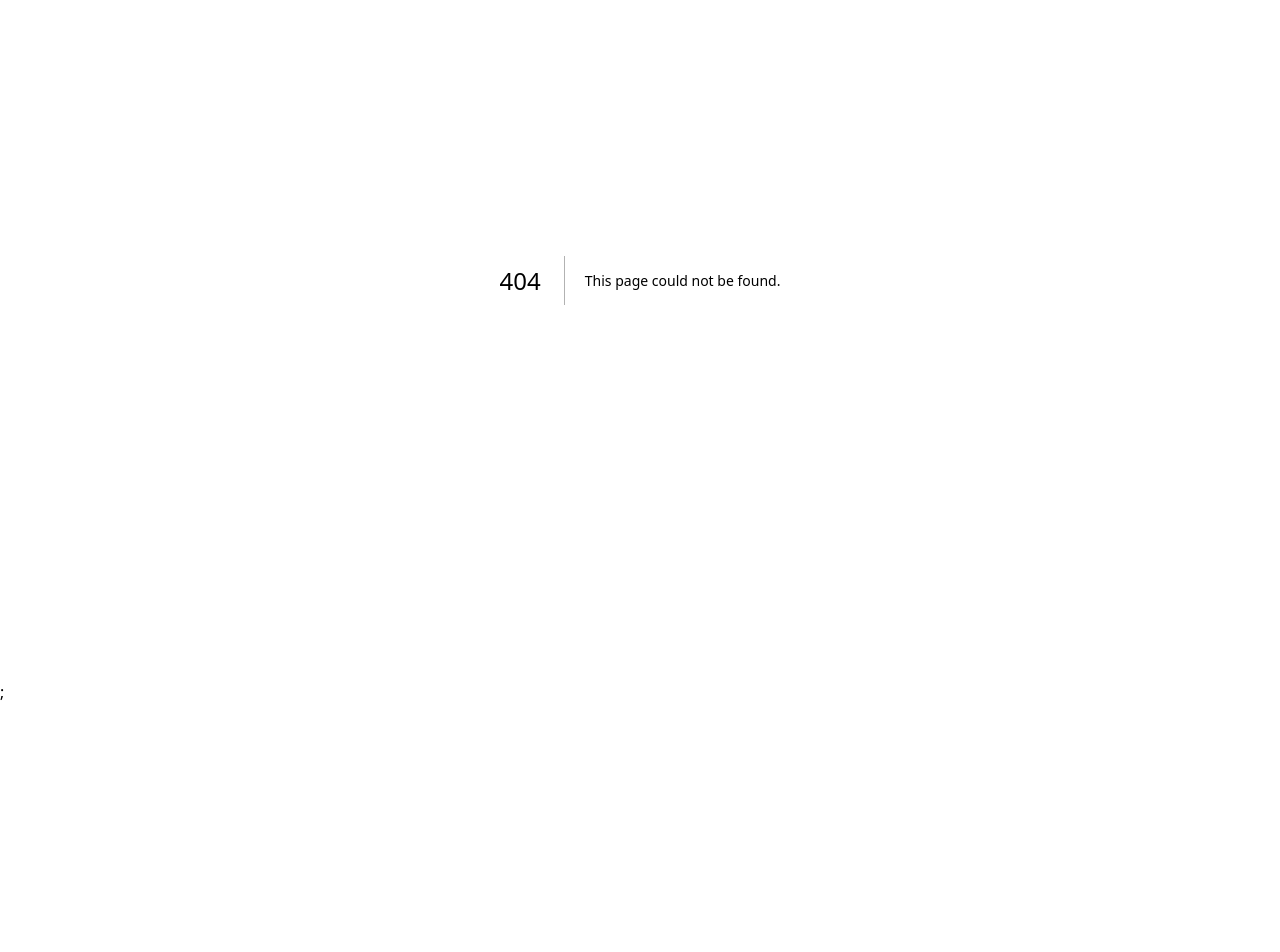
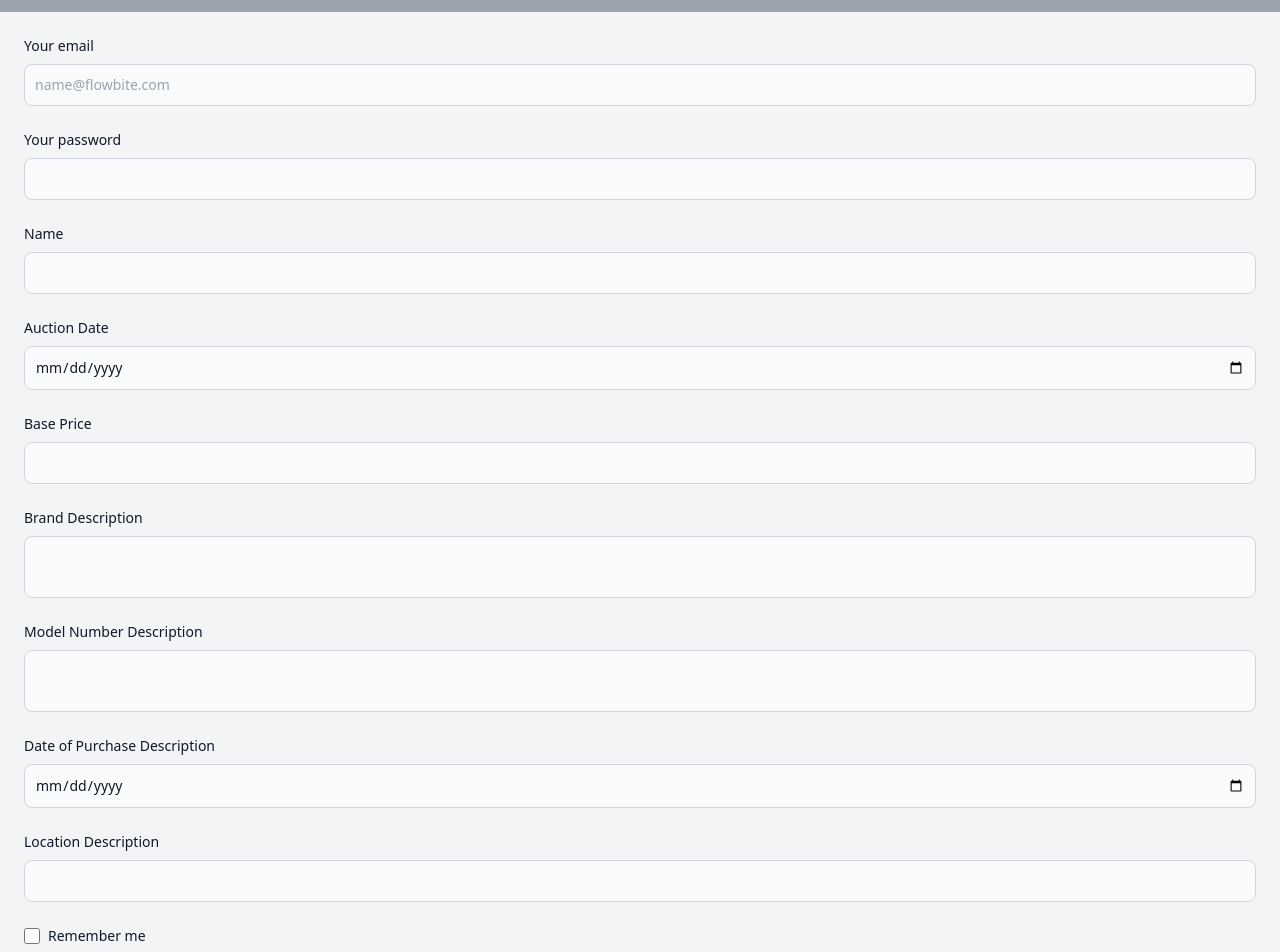
Before and after one commit to GopalkrushnaKolhe/Auction_frontend, a Next.js app: page /create_auction in a window 1280 px wide. Before the commit this address had no page. Shown: the part 120-1072 px from the top of the page. Before the commit the page ends 824 px from the top, so only its background shows below. Built offline with nearby package versions, Linux system fonts and the light colour scheme; what tw-elements would draw is missing.

Commit message:
create_auction page done

```diff
--- /dev/null
+++ b/src/pages/create_auction.js
@@ -0,0 +1,63 @@
+import React from 'react'
+import Navbar from './Components/Navbar'
+import Footer from './Components/Footer'
+
+const create_auction = () => {
+  return (
+
+    <div>
+      <Navbar/>
+      <div class="min-h-screen flex-direction flex-col items-center px-6 py-6 bg-gray-100">
+        <form>
+  <div className="mb-6" >
+    <label htmlFor="email" className="block mb-2 text-sm font-medium text-gray-900 dark:text-white">Your email</label>
+    <input type="email" id="email" className="bg-gray-50 border border-gray-300 text-gray-900 text-sm rounded-lg focus:ring-blue-500 focus:border-blue-500 block w-full p-2.5 dark:bg-gray-700 dark:border-gray-600 dark:placeholder-gray-400 dark:text-white dark:focus:ring-blue-500 dark:focus:border-blue-500" placeholder="name@flowbite.com" required/>
+  </div>
+  <div className="mb-6">
+    <label htmlFor="password" className="block mb-2 text-sm font-medium text-gray-900 dark:text-white">Your password</label>
+    <input type="password" id="password" className="bg-gray-50 border border-gray-300 text-gray-900 text-sm rounded-lg focus:ring-blue-500 focus:border-blue-500 block w-full p-2.5 dark:bg-gray-700 dark:border-gray-600 dark:placeholder-gray-400 dark:text-white dark:focus:ring-blue-500 dark:focus:border-blue-500" required/>
+  </div>
+  <div className="mb-6">
+    <label htmlFor="name" className="block mb-2 text-sm font-medium text-gray-900 dark:text-white">Name</label>
+    <input type="text" id="name" className="bg-gray-50 border border-gray-300 text-gray-900 text-sm rounded-lg focus:ring-blue-500 focus:border-blue-500 block w-full p-2.5 dark:bg-gray-700 dark:border-gray-600 dark:placeholder-gray-400 dark:text-white dark:focus:ring-blue-500 dark:focus:border-blue-500" required/>
+  </div>
+  <div className="mb-6">
+    <label htmlFor="auction_date" className="block mb-2 text-sm font-medium text-gray-900 dark:text-white">Auction Date</label>
+    <input type="date" id="auction_date" className="bg-gray-50 border border-gray-300 text-gray-900 text-sm rounded-lg focus:ring-blue-500 focus:border-blue-500 block w-full p-2.5 dark:bg-gray-700 dark:border-gray-600 dark:text-white dark:focus:ring-blue-500 dark:focus:border-blue-500" required/>
+  </div>
+  <div className="mb-6">
+    <label htmlFor="base_price" className="block mb-2 text-sm font-medium text-gray-900 dark:text-white">Base Price</label>
+    <input type="text" id="base_price" className="bg-gray-50 border border-gray-300 text-gray-900 text-sm rounded-lg focus:ring-blue-500 focus:border-blue-500 block w-full p-2.5 dark:bg-gray-700 dark:border-gray-600 dark:placeholder-gray-400 dark:text-white dark:focus:ring-blue-500 dark:focus:border-blue-500" required/>
+  </div>
+  <div className="mb-6">
+    <label htmlFor="brand_description" className="block mb-2 text-sm font-medium text-gray-900 dark:text-white">Brand Description</label>
+    <textarea id="brand_description" className="bg-gray-50 border border-gray-300 text-gray-900 text-sm rounded-lg focus:ring-blue-500 focus:border-blue-500 block w-full p-2.5 resize-none dark:bg-gray-700 dark:border-gray-600 dark:placeholder-gray-400 dark:text-white dark:focus:ring-blue-500 dark:focus:border-blue-500" required></textarea>
+
+    </div>
+    <div className="mb-6">
+      <label htmlFor="model_number_description" className="block mb-2 text-sm font-medium text-gray-900 dark:text-white">Model Number Description</label>
+      <textarea id="model_number_description" className="bg-gray-50 border border-gray-300 text-gray-900 text-sm rounded-lg focus:ring-blue-500 focus:border-blue-500 block w-full p-2.5 resize-none dark:bg-gray-700 dark:border-gray-600 dark:placeholder-gray-400 dark:text-white dark:focus:ring-blue-500 dark:focus:border-blue-500" required></textarea>
+    </div>
+    <div className="mb-6">
+      <label htmlFor="purchase_date_description" className="block mb-2 text-sm font-medium text-gray-900 dark:text-white">Date of Purchase Description</label>
+      <input type="date" id="purchase_date_description" className="bg-gray-50 border border-gray-300 text-gray-900 text-sm rounded-lg focus:ring-blue-500 focus:border-blue-500 block w-full p-2.5 dark:bg-gray-700 dark:border-gray-600 dark:text-white dark:focus:ring-blue-500 dark:focus:border-blue-500" required/>
+    </div>
+    <div className="mb-6">
+      <label htmlFor="location_description" className="block mb-2 text-sm font-medium text-gray-900 dark:text-white">Location Description</label>
+      <input type="text" id="location_description" className="bg-gray-50 border border-gray-300 text-gray-900 text-sm rounded-lg focus:ring-blue-500 focus:border-blue-500 block w-full p-2.5 dark:bg-gray-700 dark:border-gray-600 dark:placeholder-gray-400 dark:text-white dark:focus:ring-blue-500 dark:focus:border-blue-500" required/>
+    </div>
+    <div className="flex items-start mb-6">
+      <div className="flex items-center h-5">
+        <input id="remember" type="checkbox" value="" className="w-4 h-4 border border-gray-300 rounded bg-gray-50 focus:ring-3 focus:ring-blue-300 dark:bg-gray-700 dark:border-gray-600 dark:focus:ring-blue-600 dark:ring-offset-gray-800 dark:focus:ring-offset-gray-800" required/>
+      </div>
+      <label htmlFor="remember" className="ml-2 text-sm font-medium text-gray-900 dark:text-gray-300">Remember me</label>
+    </div>
+    <button type="submit" className="text-white bg-blue-700 hover:bg-blue-800 focus:ring-4 focus:outline-none focus:ring-blue-300 font-medium rounded-lg text-sm w-full sm:w-auto px-5 py-2.5 text-center dark:bg-blue-600 dark:hover:bg-blue-700 dark:focus:ring-blue-800">Submit</button>
+  </form>
+  </div>
+  <Footer/>
+    </div>
+  )
+}
+
+export default create_auction
```
